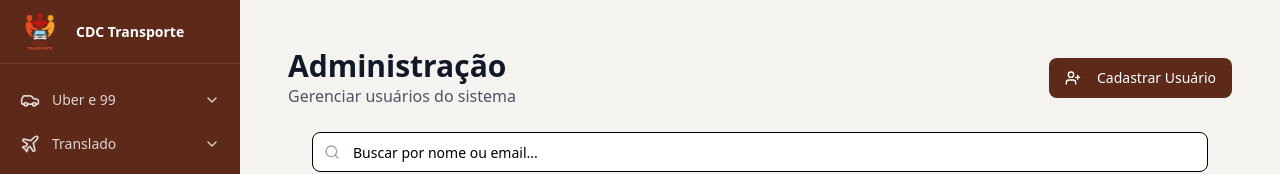
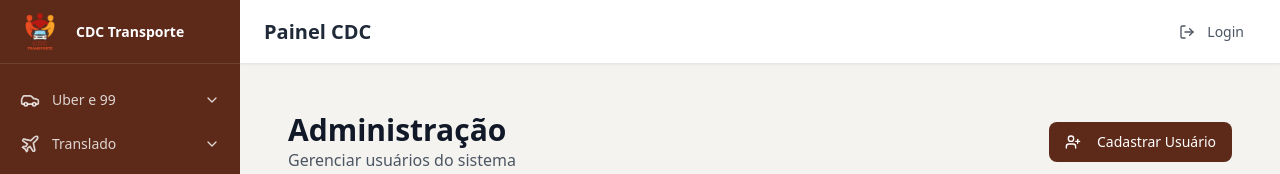
Before and after one commit to KleberFanini/Transporte-CDC, a Next.js app: page /admin in a window 1280 px wide. Shown: the top 174 px of the page. Built offline with nearby package versions, Linux system fonts and the light colour scheme; no server answers; the database is empty.

Commit message:
TopBar atualizada

```diff
--- a/src/app/(dashboard)/layout.tsx
+++ b/src/app/(dashboard)/layout.tsx
@@ -9,7 +9,7 @@ export default function DashboardLayout({
     return (
         <div className="flex min-h-screen bg-[#F5F3EF]">
             <Sidebar />
-            <div className="flex-1 flex flex-col  min-w-0">
+            <div className="flex-1 flex flex-col min-w-0">
                 <Topbar />
                 <main className="flex-1 overflow-auto">
                     <div className="p-6">
--- a/src/components/Sidebar/sidebar.tsx
+++ b/src/components/Sidebar/sidebar.tsx
@@ -53,12 +53,14 @@ const menuItems: MenuItem[] = [
       {
         title: "Dashboard Uber/99",
         path: "/dashboard",
-        icon: LayoutDashboard
+        icon: LayoutDashboard,
+        roles: ["admin", "visualizador"]
       },
       {
         title: "Relatórios Uber/99",
         path: "/relatorios",
-        icon: BarChart4
+        icon: BarChart4,
+        roles: ["admin", "visualizador"]
       },
       {
         title: "Importar Uber/99",
@@ -76,12 +78,14 @@ const menuItems: MenuItem[] = [
       {
         title: "Dashboard Translado",
         path: "/translado/dashboard",
-        icon: LayoutDashboard
+        icon: LayoutDashboard,
+        roles: ["admin", "visualizador"]
       },
       {
         title: "Relatórios Translado",
         path: "/translado/relatorios",
-        icon: BarChart4
+        icon: BarChart4,
+        roles: ["admin", "visualizador"]
       },
       {
         title: "Importar Translados",
--- a/src/components/Topbar/topbar.tsx
+++ b/src/components/Topbar/topbar.tsx
@@ -14,11 +14,10 @@ interface UserInfo {
     perfil: string;
 }
 
-// Props que o Topbar pode receber
 interface TopbarProps {
-    showMenuButton?: boolean; // Para mobile, mostrar botão de menu
-    onMenuClick?: () => void; // Função para abrir/fechar sidebar
-    title?: string; // Título personalizado
+    showMenuButton?: boolean;
+    onMenuClick?: () => void;
+    title?: string;
 }
 
 // Mapeamento de cores para cada perfil
@@ -73,15 +72,9 @@ export default function Topbar({
         router.push('/auth');
     };
 
-    // Se não tem usuário e não está carregando, não renderiza nada
-    // (o middleware já deve redirecionar, mas é uma segurança extra)
-    if (!loading && !user) {
-        return null;
-    }
-
     if (loading) {
         return (
-            <header className="h-16 bg-white border-b border-gray-200 flex items-center justify-between px-4 sm:px-6 shadow-sm margin-left">
+            <header className="h-16 w-full bg-white border-b border-gray-200 flex items-center justify-between px-6 shadow-sm">
                 <div className="flex items-center gap-3">
                     {showMenuButton && (
                         <div className="lg:hidden w-8 h-8 bg-gray-200 animate-pulse rounded" />
@@ -93,10 +86,39 @@ export default function Topbar({
         );
     }
 
-    // Só renderiza o conteúdo se tiver usuário
+    // Se não tem usuário, mostra apenas o header básico (sem informações)
+    if (!user) {
         return (
-        // No return do componente Topbar
-        <header className="h-16 w-full bg-white border-b border-gray-200 flex items-center justify-between px-6 shadow-sm sticky top-0 z-10">
+            <header className="h-16 w-full bg-white border-b border-gray-200 flex items-center justify-between px-6 shadow-sm">
+                <div className="flex items-center gap-3">
+                    {showMenuButton && (
+                        <button
+                            onClick={onMenuClick}
+                            className="lg:hidden p-2 rounded-md hover:bg-gray-100 transition-colors"
+                            aria-label="Abrir menu"
+                        >
+                            <Menu className="h-5 w-5 text-gray-600" />
+                        </button>
+                    )}
+                    <h1 className="text-xl font-semibold text-gray-800">
+                        {title}
+                    </h1>
+                </div>
+                <Button
+                    variant="ghost"
+                    size="sm"
+                    onClick={() => router.push('/auth')}
+                    className="text-gray-600 hover:text-[#5D2A1A] hover:bg-gray-100"
+                >
+                    <LogOut className="h-4 w-4 sm:mr-1" />
+                    <span className="hidden sm:inline">Login</span>
+                </Button>
+            </header>
+        );
+    }
+
+    return (
+        <header className="h-16 w-full bg-white border-b border-gray-200 flex items-center justify-between px-6 shadow-sm">
             {/* Lado esquerdo */}
             <div className="flex items-center gap-3">
                 {showMenuButton && (
@@ -115,8 +137,6 @@ export default function Topbar({
 
             {/* Lado direito */}
             <div className="flex items-center gap-4">
-                {user && (
-                    <>
                 {/* Versão desktop */}
                 <div className="hidden sm:flex items-center gap-3">
                     <div className="flex items-center gap-2">
@@ -160,8 +180,6 @@ export default function Topbar({
                     <LogOut className="h-4 w-4 sm:mr-1" />
                     <span className="hidden sm:inline">Sair</span>
                 </Button>
-                    </>
-                )}
             </div>
         </header>
     );
```
Lines whose indentation alone changed are shown as unchanged.
